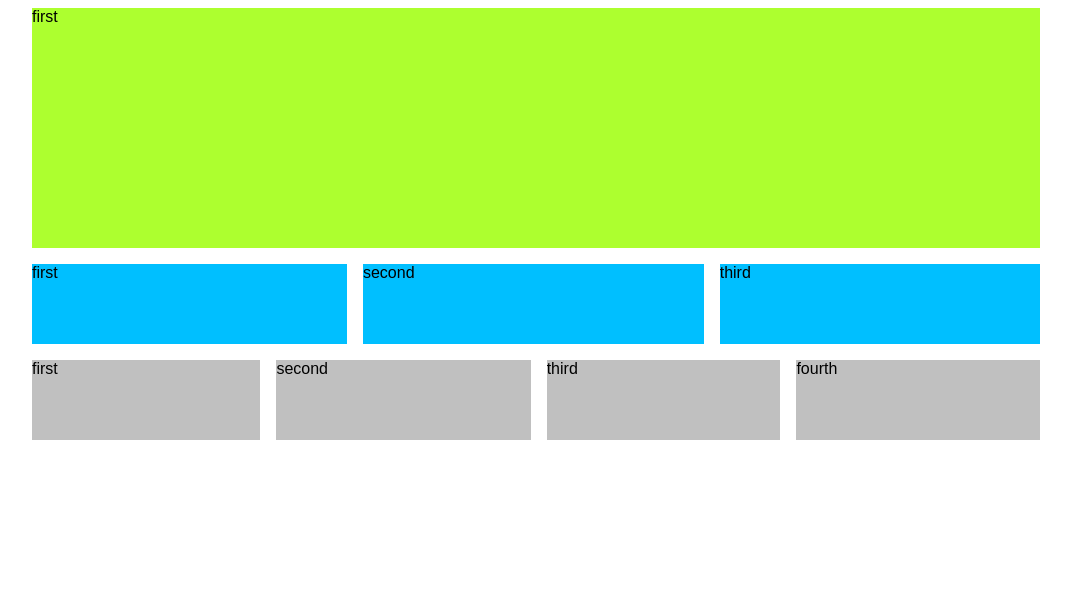
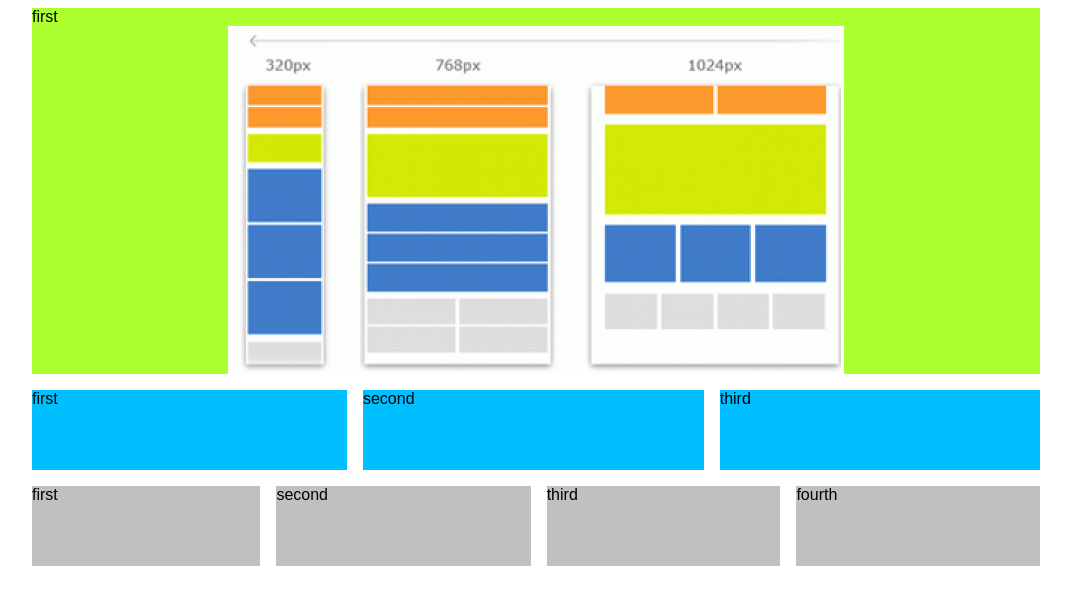
Before and after one commit to ge-vi/CAFS2, a PHP site: page /day9-task1-flexboxing.html in a window 1280 px wide. Shown: the part 96-701 px from the top of the page, without its empty margins (104-1175 px from the left). Run offline with PHP 8.4, Linux system fonts and the light colour scheme.

Commit message:
add example image

```diff
--- a/css/normalize-custom.css
+++ b/css/normalize-custom.css
@@ -12,3 +12,8 @@ body {
 img {
     max-width: 100%;
 }
+
+.center-block {
+    display: block;
+    margin: 0 auto;
+}
--- a/css/style-9-1.css
+++ b/css/style-9-1.css
@@ -23,7 +23,7 @@ footer > div {
 
 .box {
     margin: .5rem;
-    height: 5rem;
+    min-height: 5rem;
 }
 
 /* tablet
@@ -31,10 +31,6 @@ footer > div {
 @media screen and (min-width: 768px) and (max-width: 1024px) {
     .container {
         width: 90%;
-    }
-
-    .hero > div {
-        height: 15rem;
     }
 
     footer {
@@ -66,8 +62,4 @@ footer > div {
     footer > div {
         flex-grow: 1;
     }
-
-    .hero > div {
-        height: 15rem;
-    }
 }
--- a/day9-task1-flexboxing.html
+++ b/day9-task1-flexboxing.html
@@ -31,6 +31,7 @@ Blokų plotis ir aukštis turi būti paremtas relative css units ir atitikti pat
     <div class="hero">
         <div class="box">
             <p>first</p>
+            <img class="center-block" src="img/9-1-flex.png" alt="task example">
         </div>
     </div>
 
```
